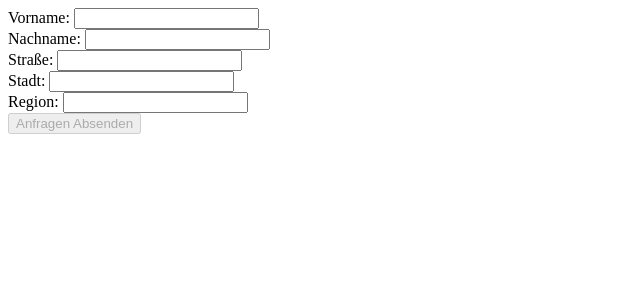
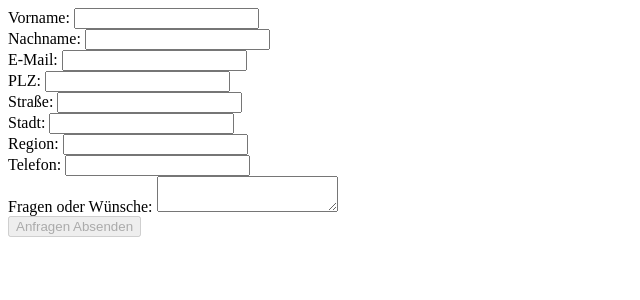
Before and after one commit to TimBluesWin/seitenalm-klon, an Angular app: page / in a window 1280 px wide. Shown: the top 300 px of the page, without its empty margins (0-640 px from the left). Built offline with nearby package versions, Linux system fonts and the light colour scheme.

Commit message:
Art der Festschreibung: neue Featuren
Fügen E-Mail, PLZ, Telefon, und spezielle Wünsche zum Formular hinzu.

```diff
--- a/src/app/app.component.html
+++ b/src/app/app.component.html
@@ -21,6 +21,14 @@
       Nachname ist erforderlich.
     </div>
   </div>
+  <br />
+
+  <label for="email">E-Mail: </label>
+  <input id="email" type="email" formControlName="email" required/>
+  <br />
+
+  <label for="plz">PLZ: </label>
+  <input id="plz" type="plz" formControlName="plz" required/>
   <br />
 
 
@@ -60,5 +68,13 @@
     </div>
   </div>
 
+  <label for="telefon">Telefon: </label>
+  <input id="telefon" type="text" formControlName="telefon" required/>
+  <br />
+
+  <label for="fragen">Fragen oder Wünsche: </label>
+  <textarea id="fragen" formControlName="fragen"></textarea>
+  <br />
+
   <button type="submit" [disabled]="!anmeldungForm.valid">Anfragen Absenden</button>
 </form>
--- a/src/app/app.component.ts
+++ b/src/app/app.component.ts
@@ -27,7 +27,11 @@ export class AppComponent {
       Validators.required,
     ]),
     stadt: new FormControl("", [Validators.required]),
-    region: new FormControl("", [Validators.required])
+    region: new FormControl("", [Validators.required]),
+    email: new FormControl(""),
+    plz: new FormControl(""),
+    telefon: new FormControl(""),
+    fragen: new FormControl("")
   });
 
   updateProfile() {
```
